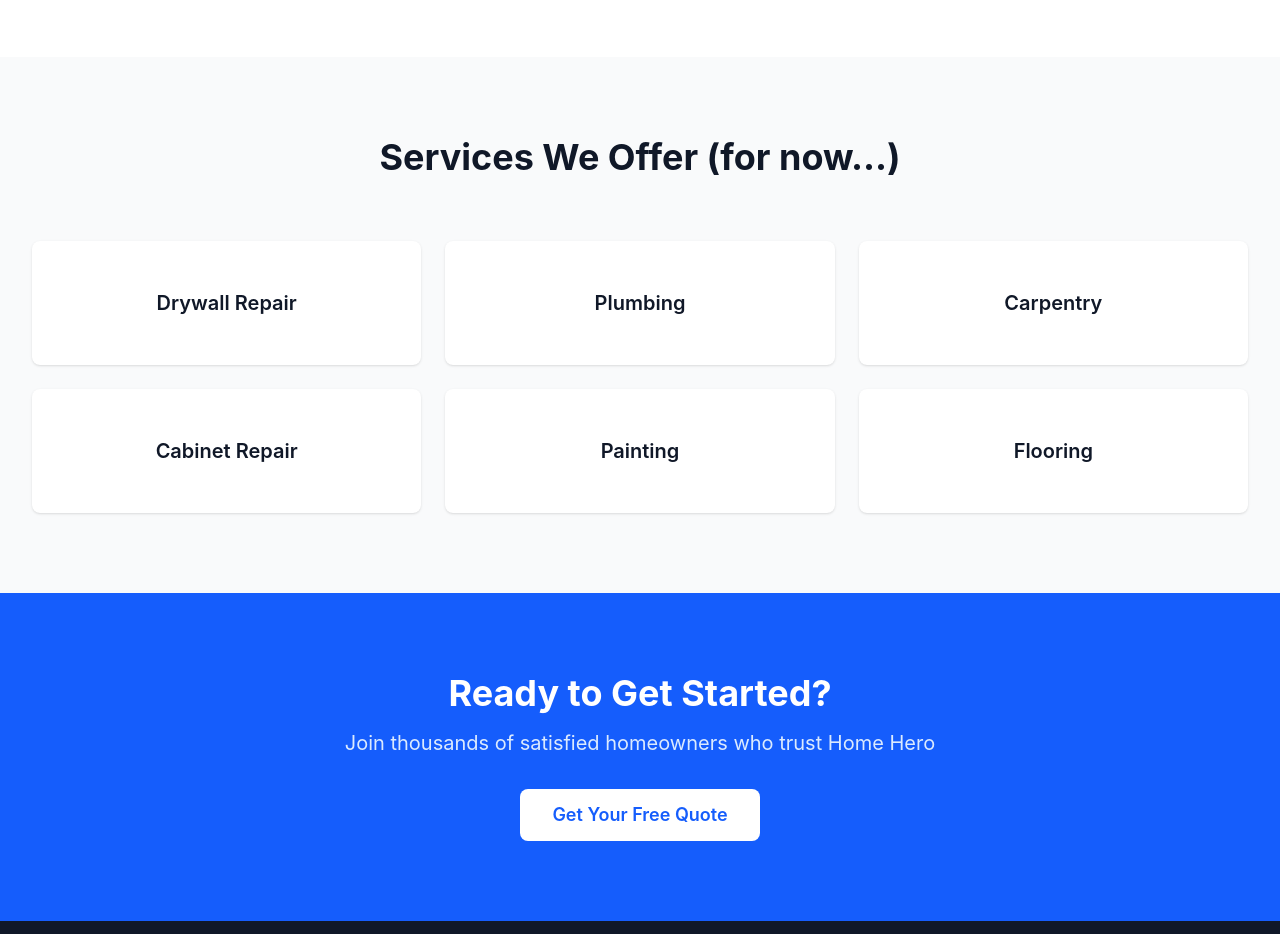
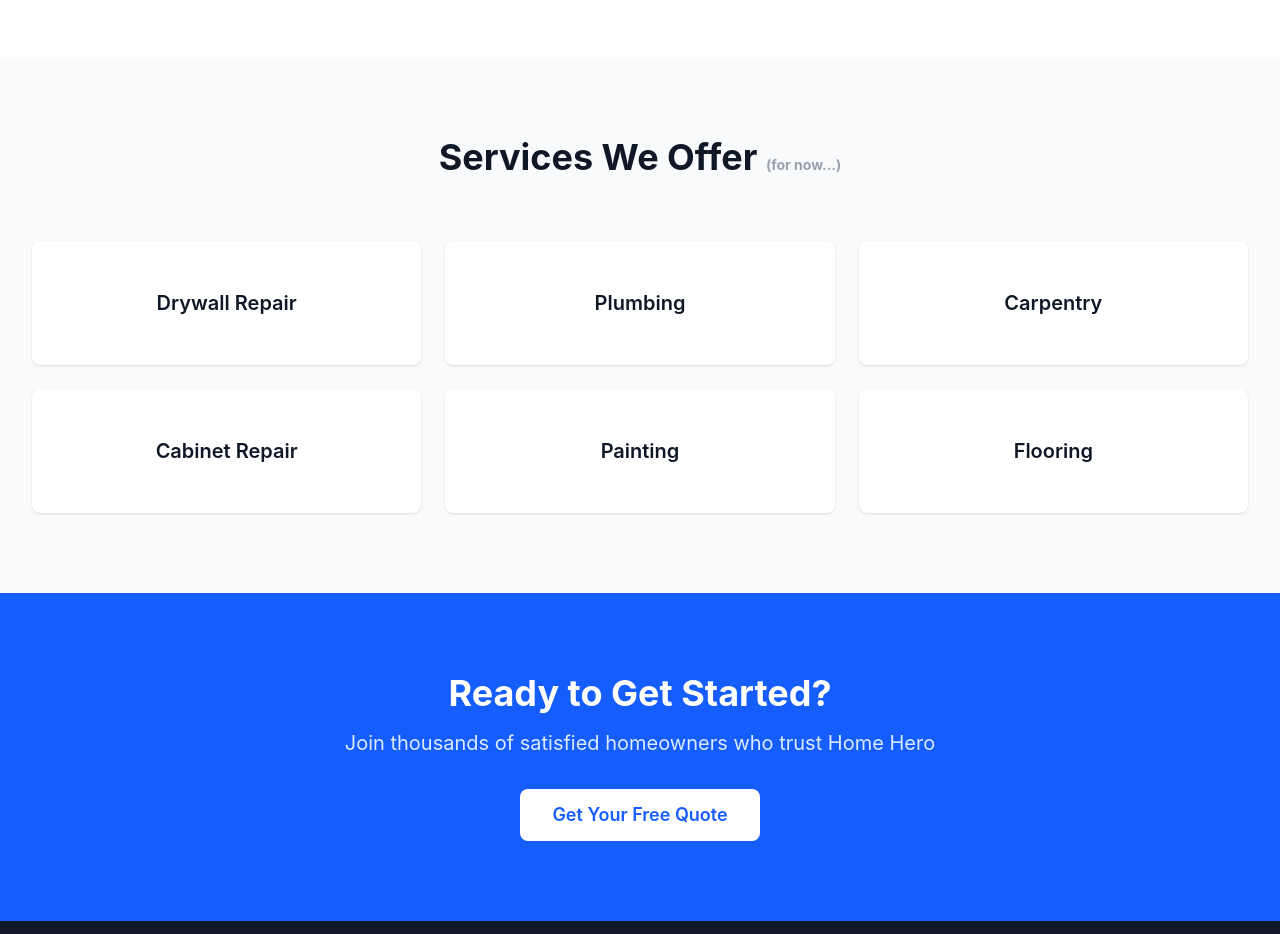
Before and after one commit to aaryan-rampal/home-hero, a React (Vite) app in the folder frontend/: page / in a window 1280 px wide. Shown: the part 980-1914 px from the top of the page. Built offline with nearby package versions, Linux system fonts and the light colour scheme.

Commit message:
feat: update Services section heading for improved clarity and styling

```diff
--- a/frontend/src/pages/Landing.tsx
+++ b/frontend/src/pages/Landing.tsx
@@ -95,7 +95,7 @@ const Landing = () => {
         <div className="max-w-7xl mx-auto px-4 sm:px-6 lg:px-8">
           <div className="text-center mb-16">
             <h2 className="text-3xl md:text-4xl font-bold text-gray-900 mb-4">
-              Services We Offer (for now...)
+              Services We Offer <span className="center text-sm text-gray-400">(for now...)</span>
             </h2>
             {/* <p className="text-lg text-gray-600">
               From small repairs to , we handle it all
```
